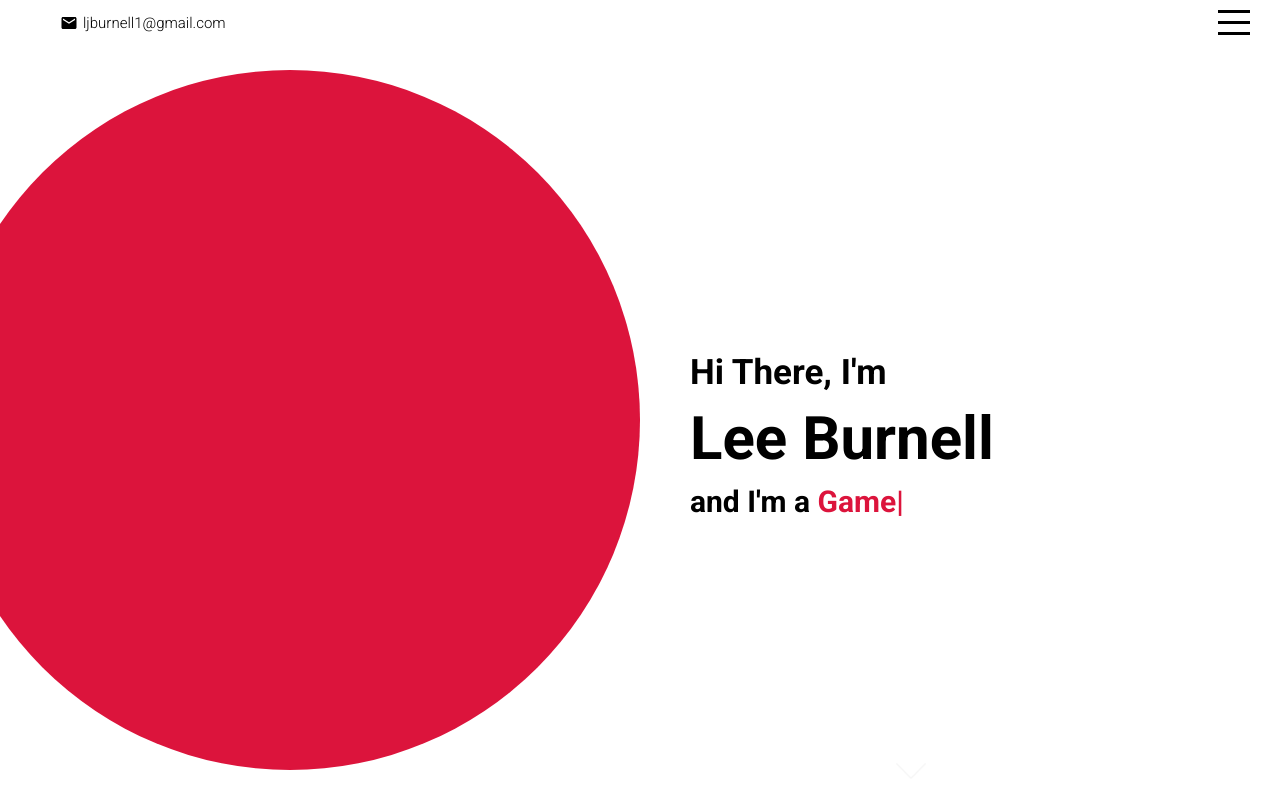
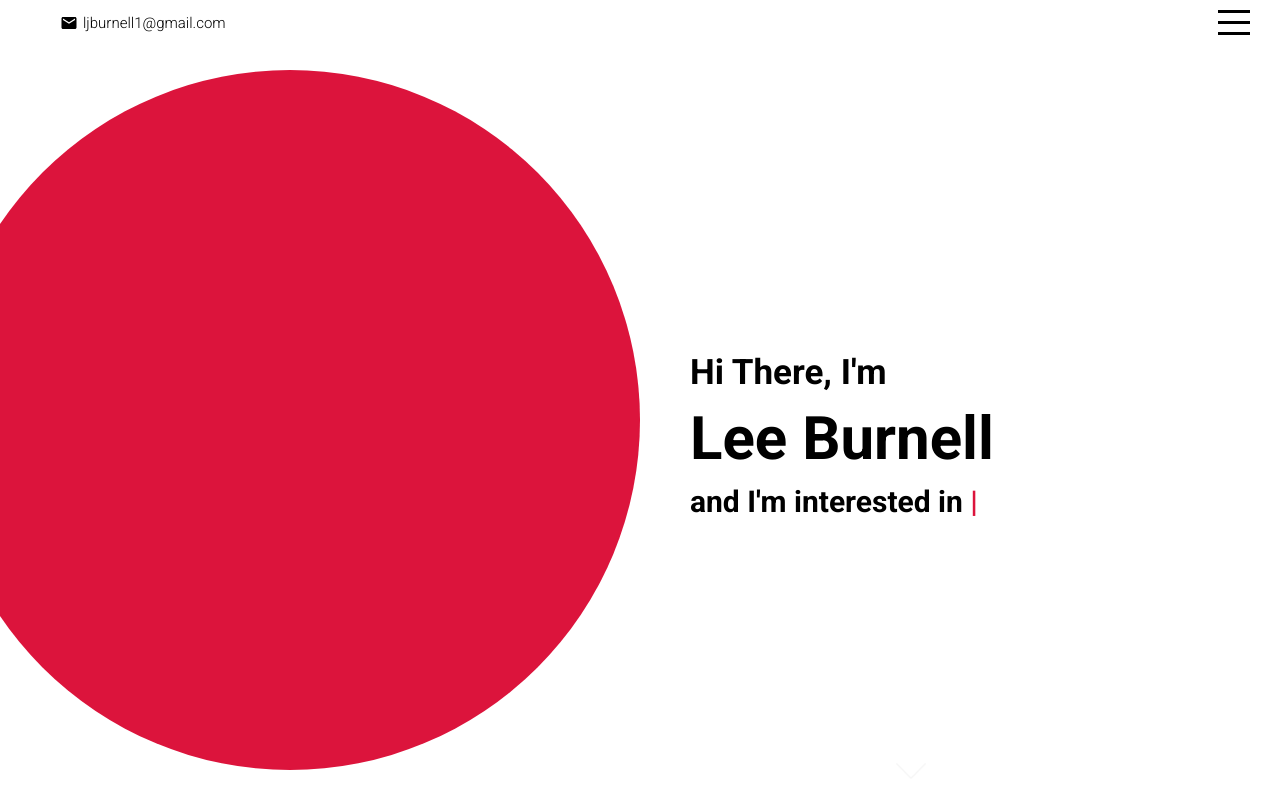
Before and after one commit to leeburnell/personal_site_v2, a React (Create React App) app: page / in a window 1280 px wide. Built offline with nearby package versions, Linux system fonts and the light colour scheme.

Commit message:
content changes

```diff
--- a/src/components/intro/intro.jsx
+++ b/src/components/intro/intro.jsx
@@ -10,7 +10,7 @@ export default function Intro() {
       showCursor: true,
       backDelay: 1500,
       backSpeed:60,
-      strings: ["Junior Developer", "Gamer", "Sleepy Boy"],
+      strings: ["Front End Development", "Video Games", "Heavy Metal"],
     });
   }, []);
 
@@ -25,7 +25,7 @@ export default function Intro() {
           <h2>Hi There, I'm</h2>
           <h1>Lee Burnell</h1>
           <h3>
-            and I'm a <span ref={textRef}></span>
+            and I'm interested in <span ref={textRef}></span>
           </h3>
         </div>
         <a href="#portfolio">
```
